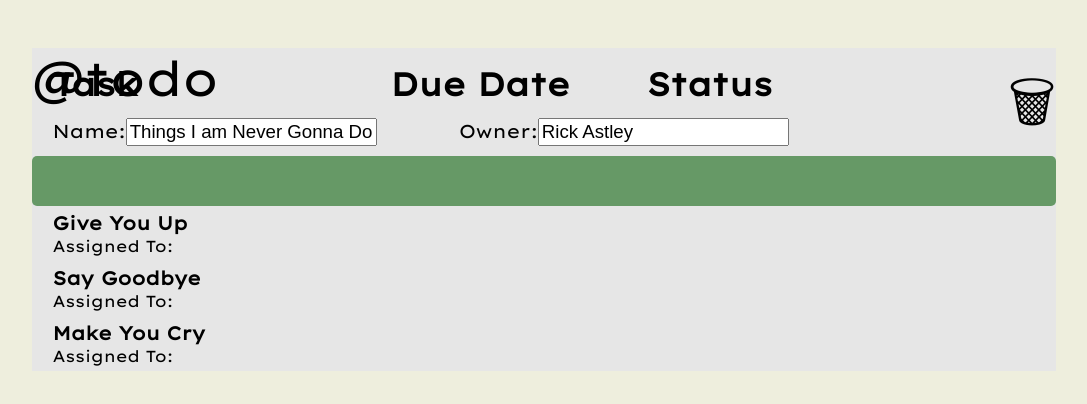
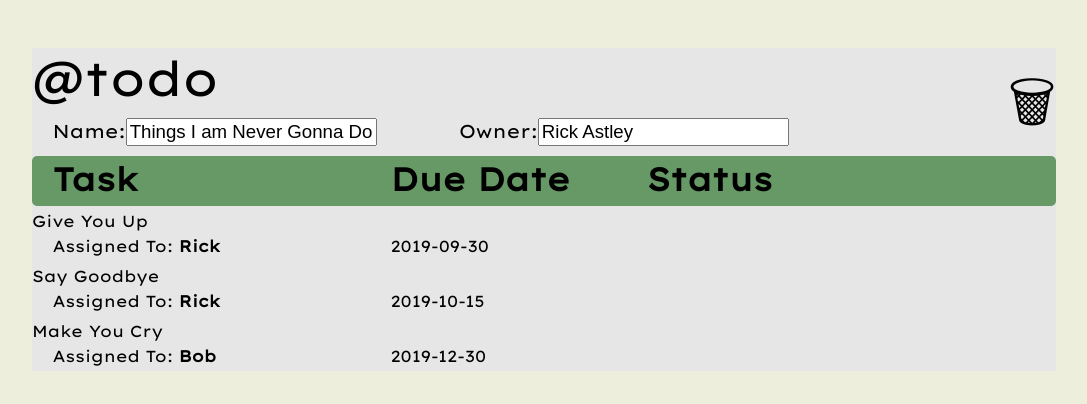
Before and after one commit to frpansbu/React-ToDo-List, a React (Create React App) app: page / in a window 1280 px wide. Both pictures are taken after a click on the link "Things I am Never Gonna Do". Shown: the top 404 px of the page, without its empty margins (104-1191 px from the left). Built offline with nearby package versions, Linux system fonts and the light colour scheme.

Commit message:
fixes to header bug, assigned to and date added

```diff
--- a/src/components/list_screen/ListItemCard.js
+++ b/src/components/list_screen/ListItemCard.js
@@ -4,14 +4,14 @@ export class ListItemCard extends Component {
     render() {
         return (
             <div className='list_item_card'>
-                <div className='list_item_card_description'>
+                <div className='list_item_card_desription'>
                     {this.props.listItem.description}
                 </div>
                 <div className='list_item_card_assigned_to'>
-                    Assigned To: <strong>{this.props.listItem.assignedTo}</strong>
+                    Assigned To: <strong>{this.props.listItem.assigned_to}</strong>
                 </div>
                 <div className='list_item_card_due_date'>
-                    {this.props.listItem.dueDate}
+                    {this.props.listItem.due_date}
                 </div>
                 <div className='list_item_card_completed'>
                     {this.props.listItem.completed}
--- a/src/components/list_screen/ListItemsTable.js
+++ b/src/components/list_screen/ListItemsTable.js
@@ -6,11 +6,11 @@ export class ListItemsTable extends Component {
         return (
             <div id="list_items_container">
 
-                <div className="list_item_header_card"></div>
+            <div className="list_item_header_card">
                 <div className="list_item_task_header">Task</div>
                 <div className="list_item_due_date_header">Due Date</div>
-
                 <div className="list_item_status_header">Status</div>
+            </div>
                 {
                     this.props.todoList.items.map((todoItem)=>(
                         <ListItemCard
@@ -18,7 +18,9 @@ export class ListItemsTable extends Component {
                             listItem={todoItem} />
                     ))
                 }
+
             </div>
+
         )
     }
 }
```
